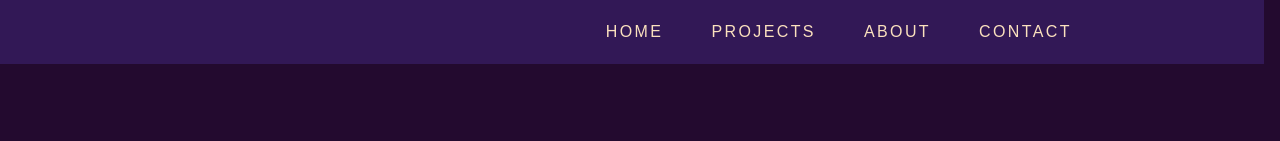
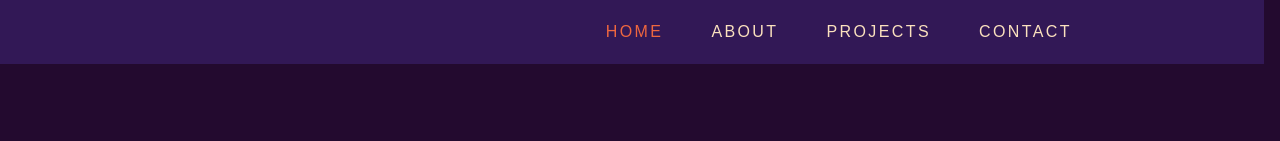
Before and after one commit to DaniPhilo/portfolio, a React (Create React App) app: page / in a window 1280 px wide. Shown: the top 141 px of the page. Built offline with nearby package versions, Linux system fonts and the light colour scheme.

Commit message:
Header btns change when scrolling through sections

```diff
--- a/src/components/Header.js
+++ b/src/components/Header.js
@@ -1,13 +1,32 @@
-import React from 'react'
+import React, { useState, useEffect } from 'react'
 
 export default function Header() {
+    const [currentSection, setCurrentSection] = useState('home-section');
+    let sections = [];
+
+    useEffect(() => {
+        sections = document.querySelectorAll('section');
+    }, []);
+
+    const changeSection = () => {
+        sections.forEach(section => {
+            const sectionTop = section.offsetTop;
+            const sectionHeight = section.clientHeight;
+            if (window.scrollY >= (sectionTop - 150)) {
+                setCurrentSection(section.getAttribute('id'));
+            }
+        });
+    }
+
+    window.addEventListener('scroll', changeSection);
+
     return (
         <header>
             <ul>
-                <li><a href="#home-section">home</a></li>
-                <li><a href="#projects-section">projects</a></li>
-                <li><a href="#about-section">about</a></li>
-                <li><a href="#contact-section">contact</a></li>
+                <li><a href="#home-section" className={currentSection === 'home-section' ? 'active' : 'header-btn'}>home</a></li>
+                <li><a href="#about-section" className={currentSection === 'about-section' ? 'active' : 'header-btn'}>about</a></li>
+                <li><a href="#projects-section" className={currentSection === 'projects-section' ? 'active' : 'header-btn'}>projects</a></li>
+                <li><a href="#contact-section" className={currentSection === 'contact-section' ? 'active' : 'header-btn'}>contact</a></li>
             </ul>
         </header>
 
--- a/src/styles/component_styles/_header.scss
+++ b/src/styles/component_styles/_header.scss
@@ -44,3 +44,7 @@ header > ul > li > a {
 header > ul > li > a:hover {
     color: $accent-color;
 }
+
+.active {
+    color: $accent-color;
+}
--- a/src/styles/variables/_sizes.scss
+++ b/src/styles/variables/_sizes.scss
@@ -10,3 +10,5 @@ $section_padding_top: calc($header_height + $section_padding);
 $section_width: 75vw;
 $max_section_width: 1000px;
 $section_height: calc(100vh - $header_height);
+
+$border_radius: 3px;
```
